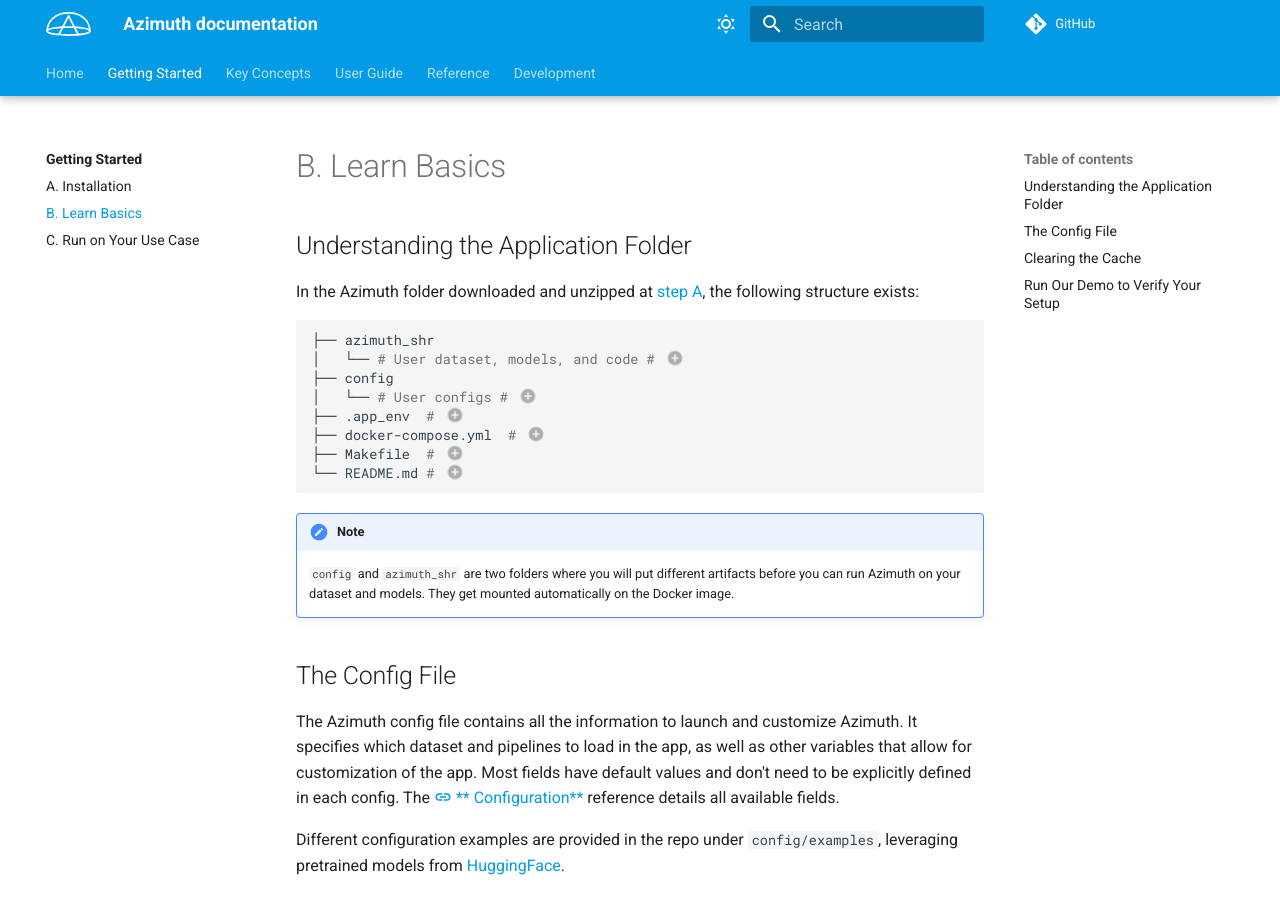
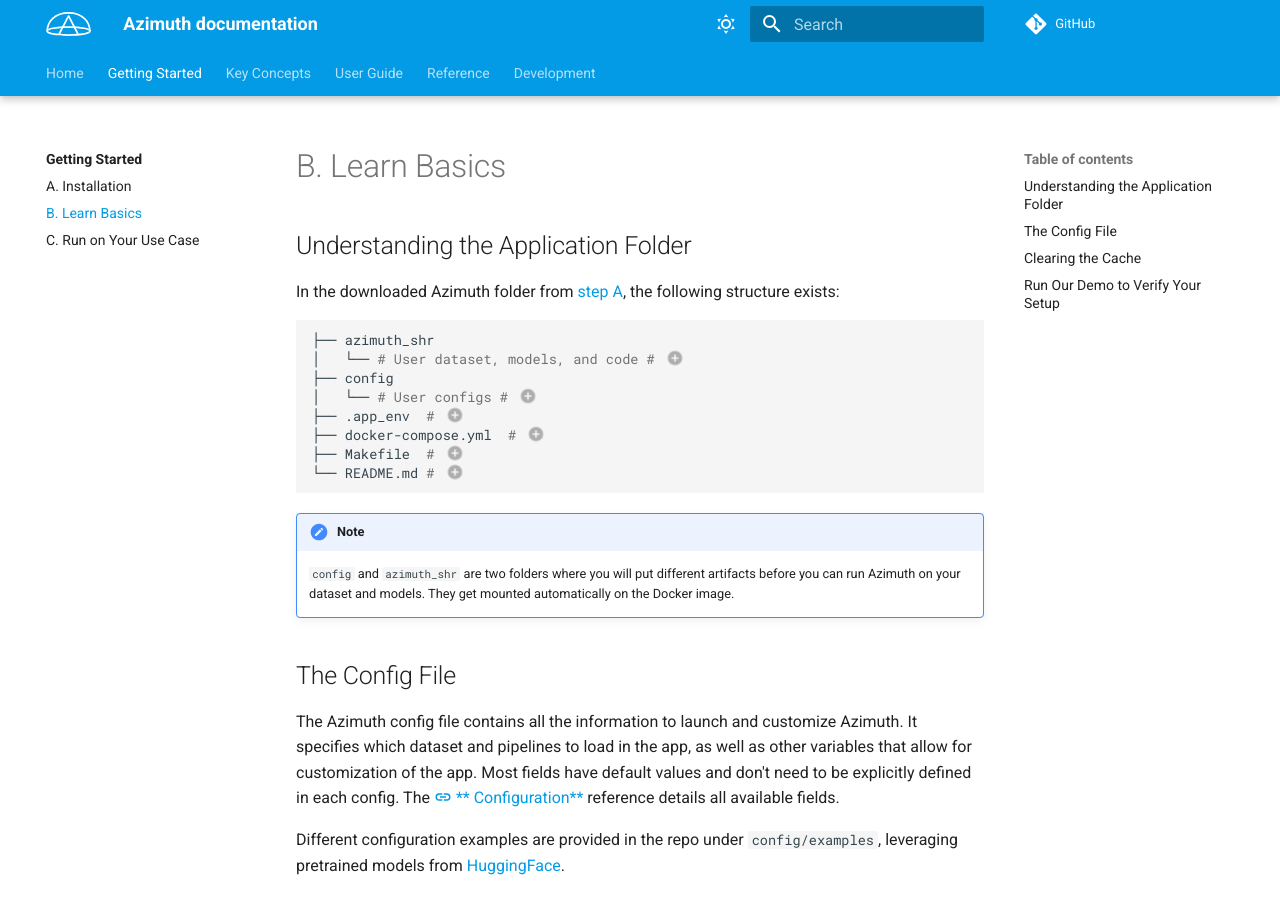
Before and after one commit to ServiceNow/azimuth, an MkDocs documentation site: the page built from docs/docs/getting-started/b-basics.md, in a window 1280 px wide and 900 px high. Built offline with MkDocs 1.6.1 and Material for MkDocs 9.7.7, drawn with Linux system fonts in a browser that asks for light colours; comment, search, counter and statistics services are not loaded.

Commit message:
Update docs/docs/getting-started/b-basics.md
Co-authored-by: Frédéric Branchaud-Charron <frederic.branchaud.charron@gmail.com>

````diff
--- a/docs/docs/getting-started/b-basics.md
+++ b/docs/docs/getting-started/b-basics.md
@@ -2,7 +2,7 @@
 
 ## Understanding the Application Folder
 
-In the Azimuth folder downloaded and unzipped at [step A](a-install.md), the following structure
+In the downloaded Azimuth folder from [step A](a-install.md), the following structure
 exists:
 
 ```bash
````
